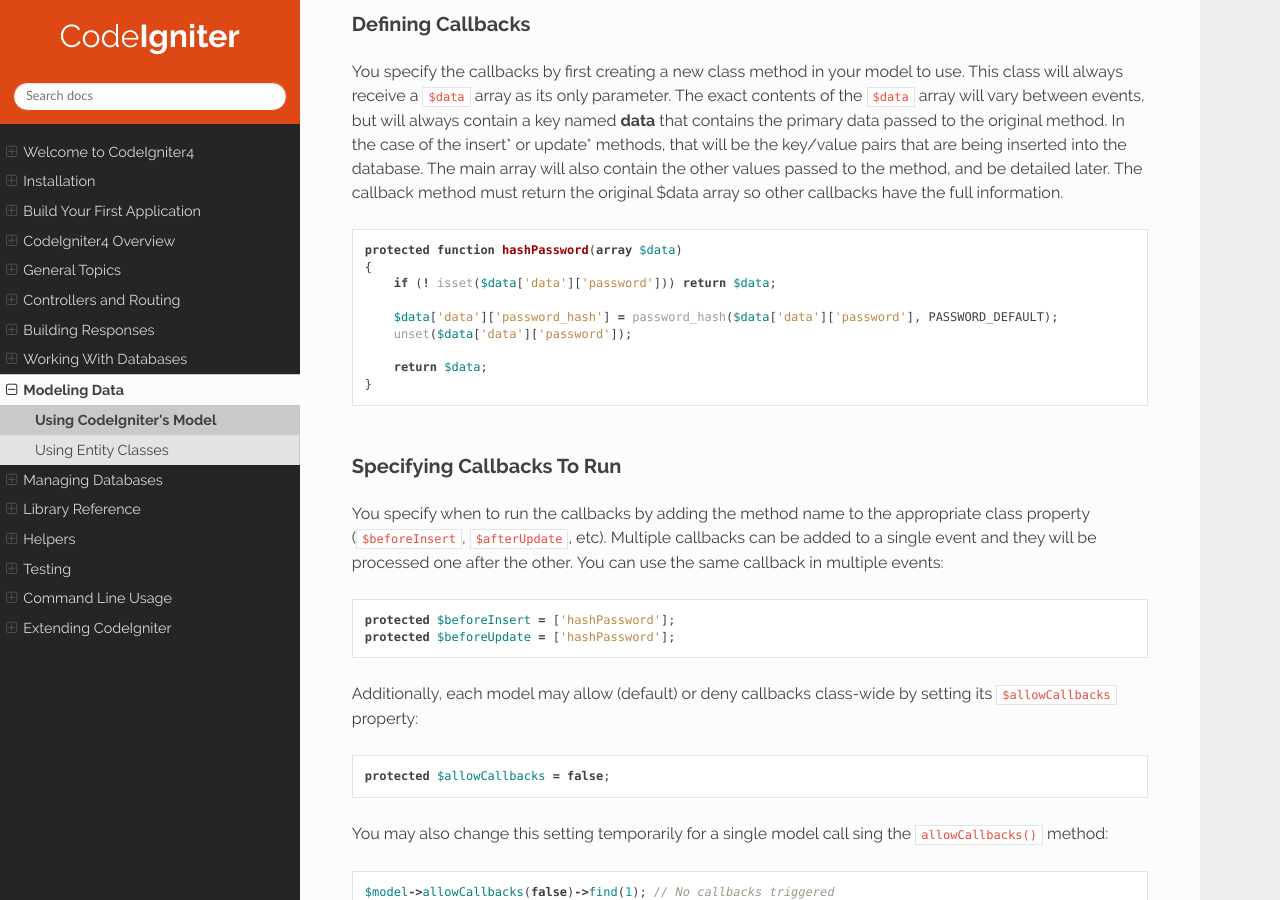
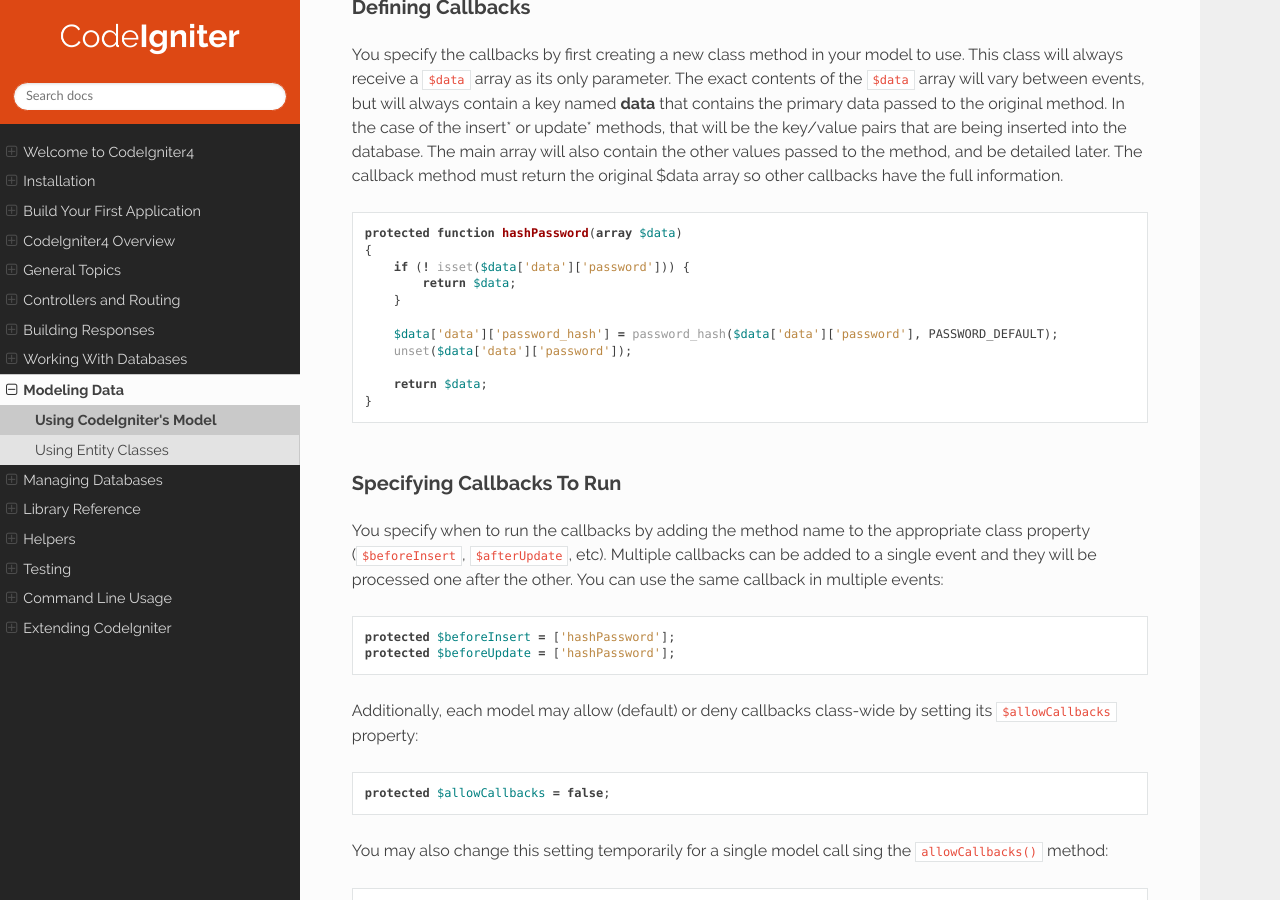
Before and after one commit to NEKOGET/ci4_user_guide_src, a Sphinx documentation site: the page built from source/models/model.rst, in a window 1280 px wide and 900 px high, scrolled down 17238 px. Built offline with Sphinx 7.4.7 and the Read the Docs theme 2.0.0, drawn with Linux system fonts in a browser that asks for light colours.

Commit message:
docs: fix coding style

```diff
--- a/source/models/model.rst
+++ b/source/models/model.rst
@@ -591,17 +591,16 @@ The other way to set the validation message to fields by functions,
 Now, whenever you call the ``insert()``, ``update()``, or ``save()`` methods, the data will be validated. If it fails,
 the model will return boolean **false**. You can use the ``errors()`` method to retrieve the validation errors::
 
-    if ($model->save($data) === false)
-    {
+    if ($model->save($data) === false) {
         return view('updateUser', ['errors' => $model->errors()]);
     }
 
 This returns an array with the field names and their associated errors that can be used to either show all of the
 errors at the top of the form, or to display them individually::
 
-    <?php if (! empty($errors)) : ?>
+    <?php if (! empty($errors)): ?>
         <div class="alert alert-danger">
-        <?php foreach ($errors as $field => $error) : ?>
+        <?php foreach ($errors as $field => $error): ?>
             <p><?= $error ?></p>
         <?php endforeach ?>
         </div>
@@ -774,7 +773,9 @@ must return the original $data array so other callbacks have the full informatio
 
     protected function hashPassword(array $data)
     {
-        if (! isset($data['data']['password'])) return $data;
+        if (! isset($data['data']['password'])) {
+            return $data;
+        }
 
         $data['data']['password_hash'] = password_hash($data['data']['password'], PASSWORD_DEFAULT);
         unset($data['data']['password']);
```
